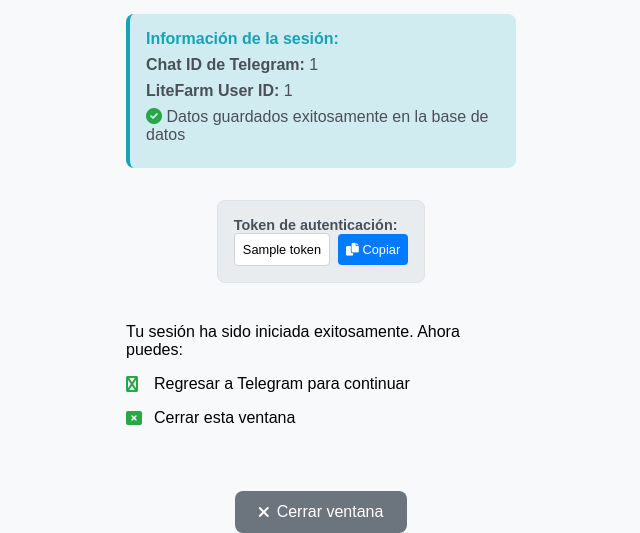
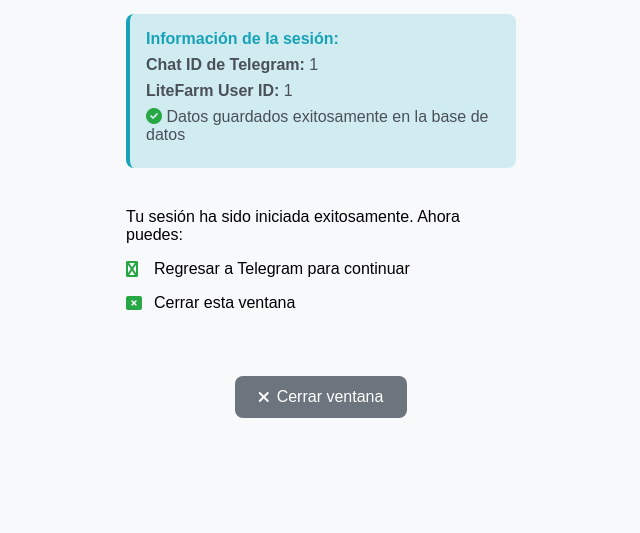
Before and after one commit to ACA-Literfarm/FarmBot, a Flask app: template web_server/templates/success.html in a window 1280 px wide. Shown: the part 327-860 px from the top of the page, without its empty margins (319-959 px from the left). After the commit the page ends 745 px from the top, so only its background shows below. Run offline with Flask 3, Linux system fonts and the light colour scheme; the template is opened without the code that fills it: most values are stand-ins (such as "Sample title", 1, 10 or a date in 2020); parts of the project's set-up code (start-up, migrations or seed data) failed here and were passed over.

Commit message:
Fix: jwt in success.html is no longer shown

```diff
--- a/web_server/login-server.py
+++ b/web_server/login-server.py
@@ -7,7 +7,16 @@
 import json
 import asyncio
 from datetime import datetime, timezone, timedelta
-# Import database and services
+
+# Add the project root directory to the Python path first
+project_root = os.path.abspath(os.path.join(os.path.dirname(__file__), '..'))
+sys.path.insert(0, project_root)
+
+# Add the src directory to the Python path to import config
+sys.path.insert(0, os.path.join(project_root, 'src'))
+from config import config
+
+# Import database and services after path setup
 from shared.db.session import AsyncSessionLocal
 from shared.services.user_service import UserService
 from shared.services.chat_service import ChatSessionService
@@ -19,14 +28,6 @@
 from shared.DTO.chat.chat_dto import ChatSessionCreateDTO
 from shared.DTO.token.token_dto import TokenCreateDTO
 from shared.utils.jwt_utils import decode_jwt_token
-
-# Add the project root directory to the Python path first
-project_root = os.path.join(os.path.dirname(__file__), '..')
-sys.path.insert(0, project_root)
-
-# Add the src directory to the Python path to import config
-sys.path.append(os.path.join(project_root, 'src'))
-from config import config
 
 # Validate Flask-specific environment variables
 config.validate_flask_vars()
--- a/web_server/templates/success.html
+++ b/web_server/templates/success.html
@@ -1,5 +1,6 @@
 <!DOCTYPE html>
 <html lang="es">
+
 <head>
     <meta charset="UTF-8">
     <meta name="viewport" content="width=device-width, initial-scale=1.0">
@@ -7,6 +8,7 @@
     <link rel="stylesheet" href="{{ url_for('static', filename='css/styles.css') }}">
     <link rel="stylesheet" href="https://cdnjs.cloudflare.com/ajax/libs/font-awesome/6.0.0-beta3/css/all.min.css">
 </head>
+
 <body>
     <div class="container">
         <div class="login-card">
@@ -29,13 +31,13 @@
             <div class="user-info">
                 <h3>Bienvenido</h3>
                 {% if user.first_name and user.last_name %}
-                    <p><strong>Nombre:</strong> {{ user.first_name }} {{ user.last_name }}</p>
+                <p><strong>Nombre:</strong> {{ user.first_name }} {{ user.last_name }}</p>
                 {% endif %}
                 {% if user.email %}
-                    <p><strong>Email:</strong> {{ user.email }}</p>
+                <p><strong>Email:</strong> {{ user.email }}</p>
                 {% endif %}
                 {% if user.user_id %}
-                    <p><strong>ID de usuario:</strong> {{ user.user_id }}</p>
+                <p><strong>ID de usuario:</strong> {{ user.user_id }}</p>
                 {% endif %}
             </div>
             {% endif %}
@@ -45,25 +47,13 @@
             <div class="session-info">
                 <h4>Información de la sesión:</h4>
                 {% if chat_id %}
-                    <p><strong>Chat ID de Telegram:</strong> {{ chat_id }}</p>
+                <p><strong>Chat ID de Telegram:</strong> {{ chat_id }}</p>
                 {% endif %}
                 {% if litefarm_user_id %}
-                    <p><strong>LiteFarm User ID:</strong> {{ litefarm_user_id }}</p>
+                <p><strong>LiteFarm User ID:</strong> {{ litefarm_user_id }}</p>
                 {% endif %}
-                <p><i class="fas fa-check-circle" style="color: #28a745;"></i> Datos guardados exitosamente en la base de datos</p>
-            </div>
-            {% endif %}
-
-            <!-- Token de autenticación (para desarrollo/debug) -->
-            {% if token %}
-            <div class="token-info">
-                <h4>Token de autenticación:</h4>
-                <div class="token-display">
-                    <code id="auth-token">{{ token }}</code>
-                    <button type="button" class="copy-btn" onclick="copyToken()">
-                        <i class="fas fa-copy"></i> Copiar
-                    </button>
-                </div>
+                <p><i class="fas fa-check-circle" style="color: #28a745;"></i> Datos guardados exitosamente en la base
+                    de datos</p>
             </div>
             {% endif %}
 
@@ -262,4 +252,5 @@
         }
     </script>
 </body>
+
 </html>
```
